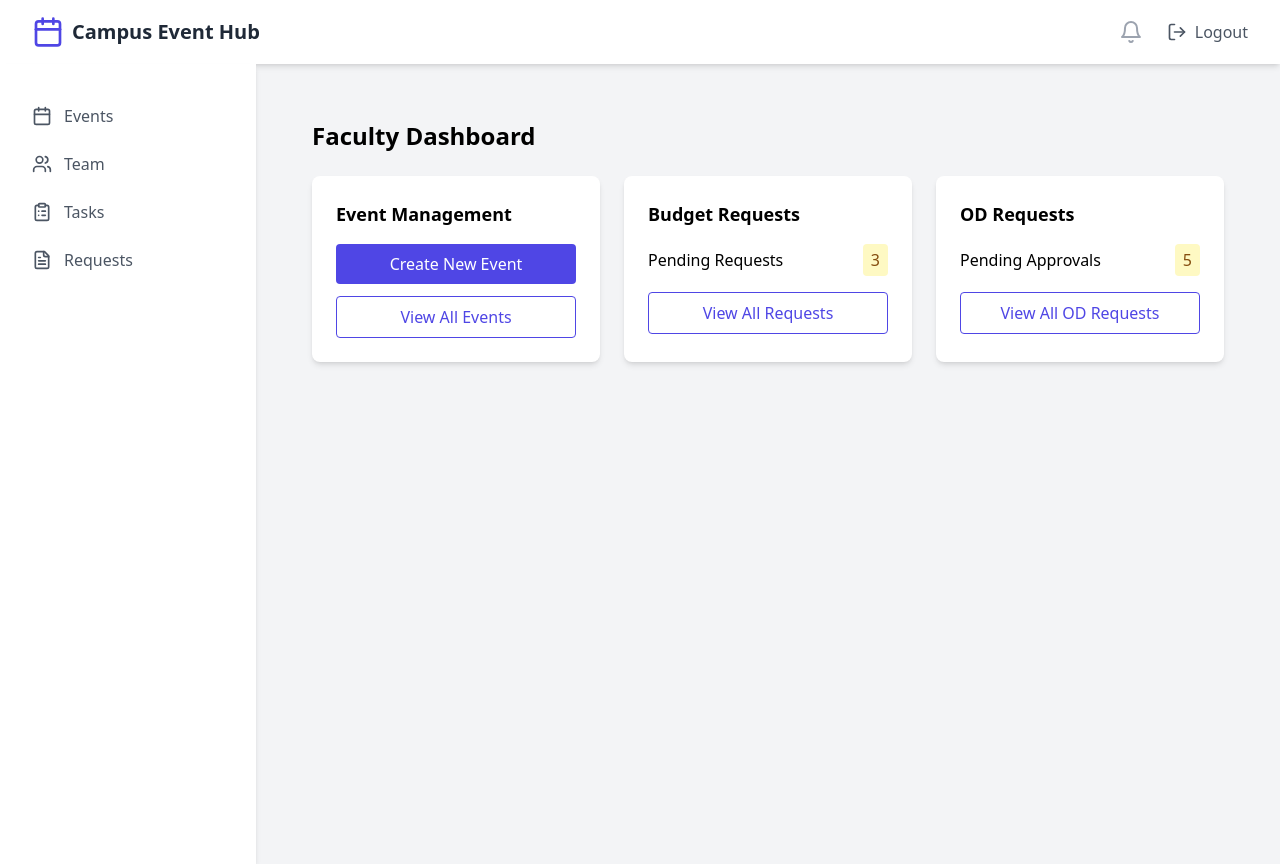
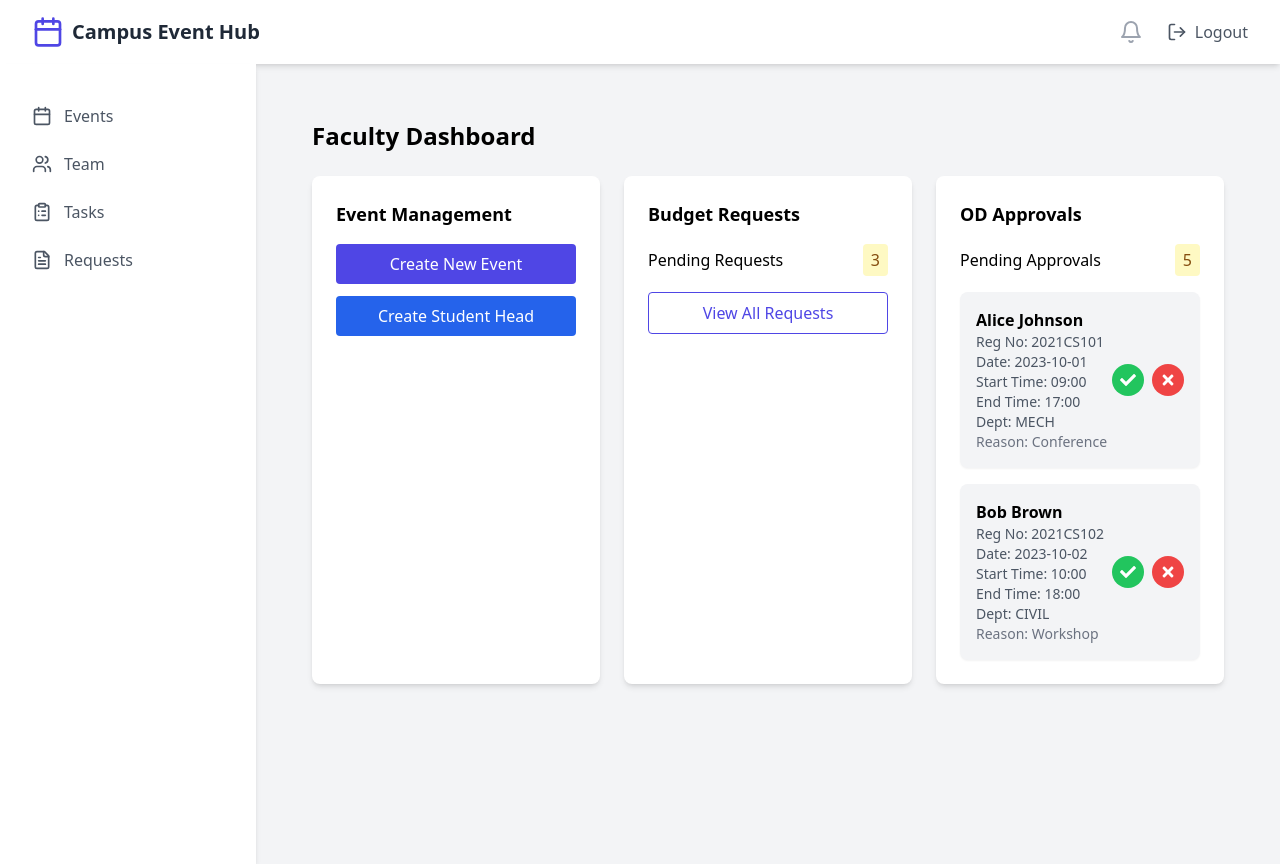
Before and after one commit to KARTHI27IT/EventManagement, a React (Vite) app in the folder project/: page /dashboard/faculty in a window 1280 px wide. Built offline with nearby package versions, Linux system fonts and the light colour scheme.

Commit message:
Update FacultyDashboard.tsx

```diff
--- a/project/src/pages/FacultyDashboard.tsx
+++ b/project/src/pages/FacultyDashboard.tsx
@@ -1,25 +1,35 @@
 import React, { useState } from "react";
 import { toast } from "react-hot-toast";
-import { useNavigate } from "react-router-dom"; // Import useNavigate hook
+import { useNavigate } from "react-router-dom";
+import { FaCheck, FaTimes } from 'react-icons/fa';
 
 function FacultyDashboard() {
   const [isModalOpen, setIsModalOpen] = useState(false);
+  const [isStudentHeadModalOpen, setIsStudentHeadModalOpen] = useState(false);
   const userEmail = localStorage.getItem("userEmail");
   const [eventData, setEventData] = useState({
     name: "",
     date: "",
     venue: "",
     time: "",
-    student_head:"",
-    faculty:userEmail
+    student_head: "",
+    faculty: userEmail,
   });
-
+  const [studentHeadData, setStudentHeadData] = useState({
+    name: "",
+    email: "",
+    eventName: "",
+  });
   const [loading, setLoading] = useState(false);
 
-  const navigate = useNavigate(); // Initialize the navigate function
+  const navigate = useNavigate();
 
   const handleChange = (e) => {
     setEventData({ ...eventData, [e.target.name]: e.target.value });
+  };
+
+  const handleStudentHeadChange = (e) => {
+    setStudentHeadData({ ...studentHeadData, [e.target.name]: e.target.value });
   };
 
   const handleSubmit = async (e) => {
@@ -46,20 +56,50 @@ function FacultyDashboard() {
     }
   };
 
+  const handleStudentHeadSubmit = async (e) => {
+    e.preventDefault();
+    setLoading(true);
+
+    try {
+      const response = await fetch("http://localhost:3000/createStudentHead", {
+        method: "POST",
+        headers: { "Content-Type": "application/json" },
+        body: JSON.stringify(studentHeadData),
+      });
+
+      const data = await response.json();
+      if (!response.ok) throw new Error(data.message || "Student Head creation failed");
+
+      toast.success("Student Head Created Successfully");
+      setIsStudentHeadModalOpen(false);
+      setStudentHeadData({ name: "", email: "", eventName: "" });
+    } catch (error) {
+      toast.error(error.message || "An error occurred. Please try again.");
+    } finally {
+      setLoading(false);
+    }
+  };
+
   const closeModal = () => {
     setIsModalOpen(false);
     setEventData({ name: "", date: "", venue: "", time: "", student_head: "" });
   };
 
-  const handleViewEvents = () => {
-    navigate("/events"); // Navigate to the events page
+  const closeStudentHeadModal = () => {
+    setIsStudentHeadModalOpen(false);
+    setStudentHeadData({ name: "", email: "", eventName: "" });
   };
+
+  // Dummy Data for OD Requests
+  const odRequests = [
+    { name: 'Alice Johnson', regNum: '2021CS101', date: '2023-10-01', startTime: '09:00', endTime: '17:00', dept: 'MECH', reason: 'Conference' },
+    { name: 'Bob Brown', regNum: '2021CS102', date: '2023-10-02', startTime: '10:00', endTime: '18:00', dept: 'CIVIL', reason: 'Workshop' },
+  ];
 
   return (
     <div className="p-6">
       <h1 className="text-2xl font-bold mb-6">Faculty Dashboard</h1>
       <div className="grid grid-cols-1 md:grid-cols-2 lg:grid-cols-3 gap-6">
-        {/* Event Management Card */}
         <div className="bg-white p-6 rounded-lg shadow-md">
           <h2 className="text-lg font-semibold mb-4">Event Management</h2>
           <div className="space-y-3">
@@ -70,15 +110,14 @@ function FacultyDashboard() {
               Create New Event
             </button>
             <button
-              className="w-full bg-white text-indigo-600 border border-indigo-600 px-4 py-2 rounded hover:bg-indigo-50"
-              onClick={handleViewEvents} // Add onClick handler for navigation
+              className="w-full bg-blue-600 text-white px-4 py-2 rounded hover:bg-blue-700"
+              onClick={() => setIsStudentHeadModalOpen(true)}
             >
-              View All Events
+              Create Student Head
             </button>
           </div>
         </div>
 
-        {/* Budget Requests Card */}
         <div className="bg-white p-6 rounded-lg shadow-md">
           <h2 className="text-lg font-semibold mb-4">Budget Requests</h2>
           <div className="space-y-4">
@@ -94,9 +133,8 @@ function FacultyDashboard() {
           </div>
         </div>
 
-        {/* OD Requests Card */}
         <div className="bg-white p-6 rounded-lg shadow-md">
-          <h2 className="text-lg font-semibold mb-4">OD Requests</h2>
+          <h2 className="text-lg font-semibold mb-4">OD Approvals</h2>
           <div className="space-y-4">
             <div className="flex justify-between items-center">
               <span>Pending Approvals</span>
@@ -104,14 +142,40 @@ function FacultyDashboard() {
                 5
               </span>
             </div>
-            <button className="w-full bg-white text-indigo-600 border border-indigo-600 px-4 py-2 rounded hover:bg-indigo-50">
-              View All OD Requests
-            </button>
+            {odRequests.map((request, index) => (
+              <div
+                key={index}
+                className="bg-gray-100 p-4 rounded-lg flex justify-between items-center shadow-sm"
+              >
+                <div>
+                  <p className="font-semibold">{request.name}</p>
+                  <p className="text-sm text-gray-600">Reg No: {request.regNum}</p>
+                  <p className="text-sm text-gray-600">Date: {request.date}</p>
+                  <p className="text-sm text-gray-600">Start Time: {request.startTime}</p>
+                  <p className="text-sm text-gray-600">End Time: {request.endTime}</p>
+                  <p className="text-sm text-gray-600">Dept: {request.dept}</p>
+                  <p className="text-sm text-gray-500">Reason: {request.reason}</p>
+                </div>
+                <div className="flex space-x-2">
+                  <button
+                    className="bg-green-500 text-white p-2 rounded-full hover:bg-green-600"
+                    title="Approve"
+                  >
+                    <FaCheck />
+                  </button>
+                  <button
+                    className="bg-red-500 text-white p-2 rounded-full hover:bg-red-600"
+                    title="Reject"
+                  >
+                    <FaTimes />
+                  </button>
+                </div>
+              </div>
+            ))}
           </div>
         </div>
       </div>
 
-      {/* Modal Component */}
       {isModalOpen && (
         <div className="fixed inset-0 flex items-center justify-center bg-black bg-opacity-50">
           <div className="bg-white p-6 rounded-lg shadow-lg w-96">
@@ -225,6 +289,83 @@ function FacultyDashboard() {
           </div>
         </div>
       )}
+
+      {isStudentHeadModalOpen && (
+        <div className="fixed inset-0 flex items-center justify-center bg-black bg-opacity-50">
+          <div className="bg-white p-6 rounded-lg shadow-lg w-96">
+            <div className="flex justify-between items-center mb-4">
+              <h5 className="text-lg font-semibold">Create Student Head</h5>
+              <button
+                onClick={closeStudentHeadModal}
+                className="text-xl font-bold"
+                aria-label="Close modal"
+              >
+                &times;
+              </button>
+            </div>
+
+            <form onSubmit={handleStudentHeadSubmit} className="space-y-4">
+              <div>
+                <label htmlFor="studentHeadName" className="block font-medium">
+                  Student Head Name
+                </label>
+                <input
+                  type="text"
+                  name="name"
+                  id="studentHeadName"
+                  className="w-full border rounded px-3 py-2"
+                  placeholder="Enter student head name"
+                  value={studentHeadData.name}
+                  onChange={handleStudentHeadChange}
+                  required
+                />
+              </div>
+
+              <div>
+                <label htmlFor="studentHeadEmail" className="block font-medium">
+                  Email ID
+                </label>
+                <input
+                  type="email"
+                  name="email"
+                  id="studentHeadEmail"
+                  className="w-full border rounded px-3 py-2"
+                  placeholder="Enter email ID"
+                  value={studentHeadData.email}
+                  onChange={handleStudentHeadChange}
+                  required
+                />
+              </div>
+
+              <div>
+                <label htmlFor="eventName" className="block font-medium">
+                  Event Name
+                </label>
+                <input
+                  type="text"
+                  name="eventName"
+                  id="eventName"
+                  className="w-full border rounded px-3 py-2"
+                  placeholder="Enter event name"
+                  value={studentHeadData.eventName}
+                  onChange={handleStudentHeadChange}
+                  required
+                />
+              </div>
+
+              <div className="flex justify-end mt-4">
+                <button
+                  type="submit"
+                  className="bg-indigo-600 text-white px-4 py-2 rounded"
+                  disabled={loading}
+                >
+                  {loading ? "Submitting..." : "Submit"}
+                </button>
+              </div>
+            </form>
+          </div>
+        </div>
+      )}
     </div>
   );
 }
```
